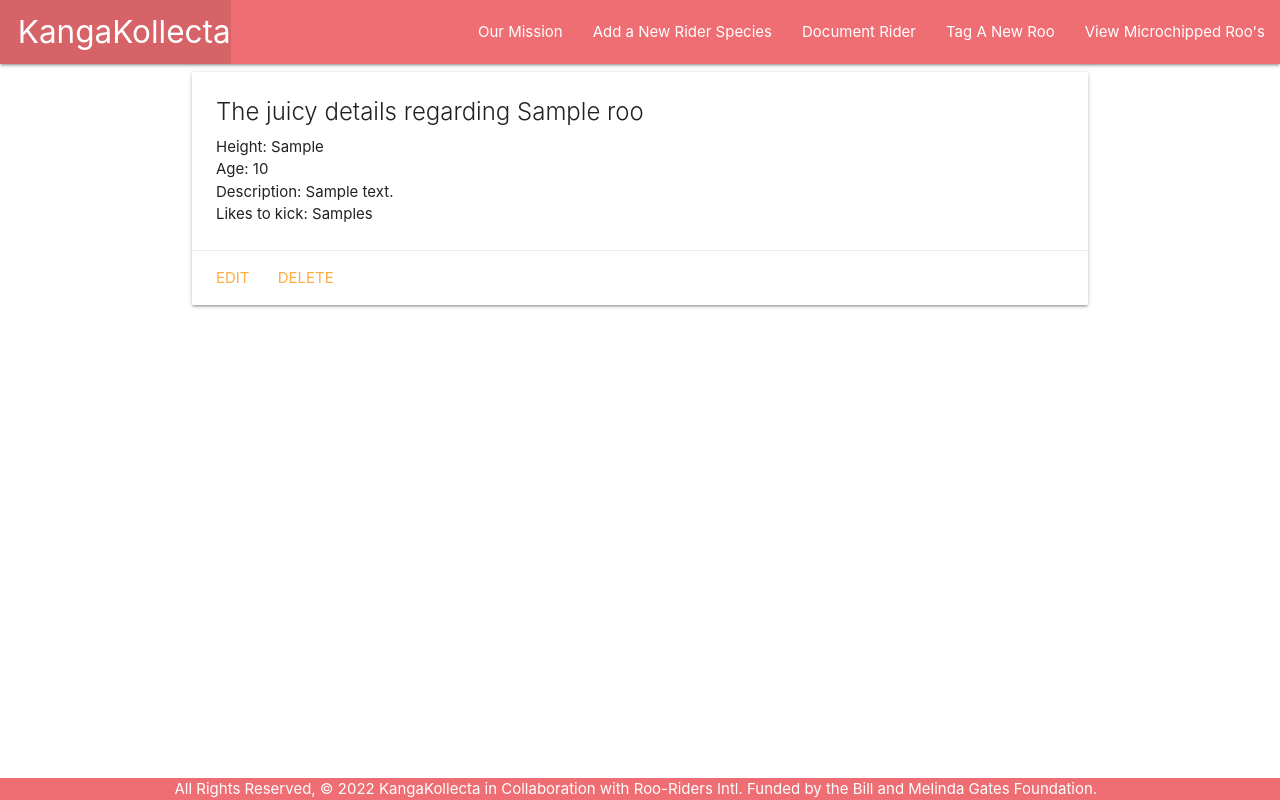
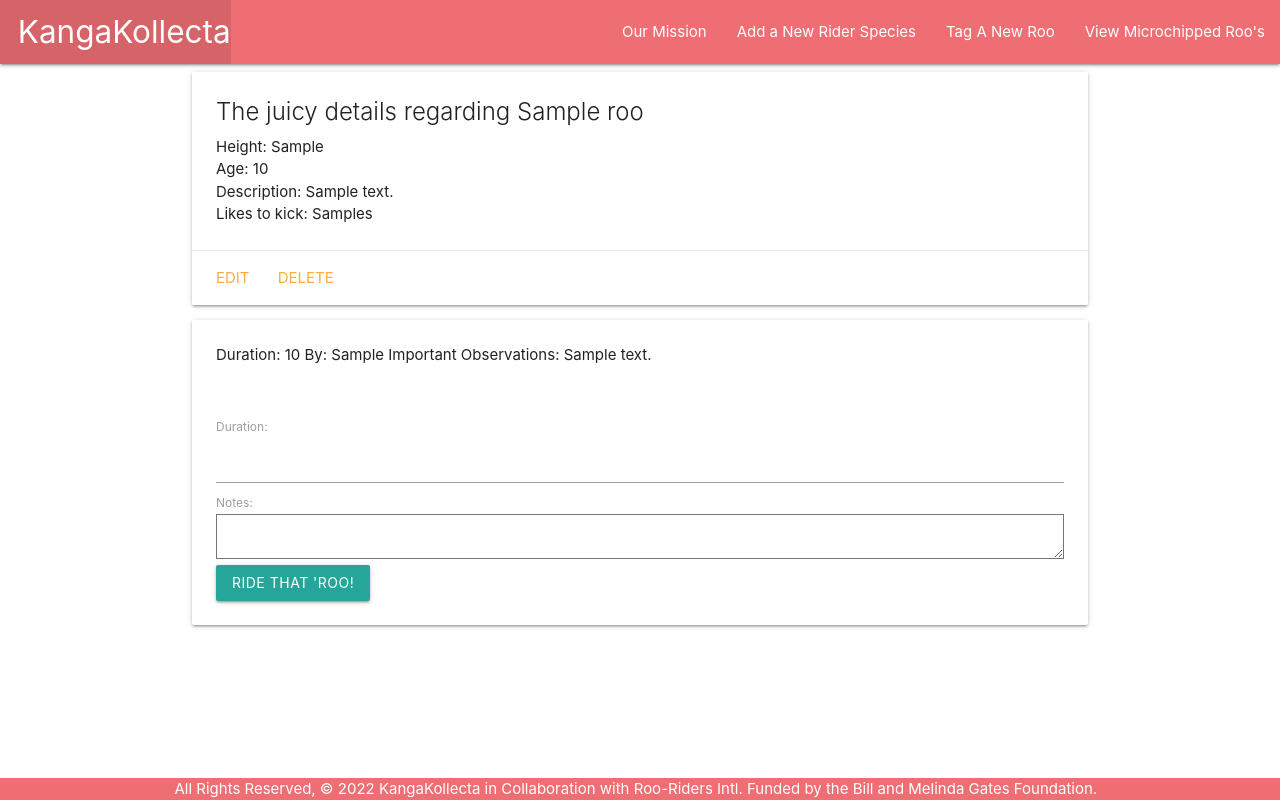
Before and after one commit to BHenderson93/KangaKollecta, a Django app: page /roo-details/1 in a window 1280 px wide. Run offline with Django 4.2, Linux system fonts and the light colour scheme; tables that the repository leaves empty hold one stand-in row (values such as "Sample post").

Commit message:
Part 4 done. Able to add rides for each Roo and see them in Roo details

```diff
--- /dev/null
+++ b/Homeworks/kargarookollector/main_app/forms.py
@@ -0,0 +1,7 @@
+from django.forms import ModelForm
+from .models import Ride
+
+class RidingForm(ModelForm):
+  class Meta:
+    model = Ride
+    fields = ['duration' , 'notes']
--- a/Homeworks/kargarookollector/main_app/models.py
+++ b/Homeworks/kargarookollector/main_app/models.py
@@ -14,3 +14,18 @@ class Roo(models.Model):
 
     def get_absolute_url(self):
         return reverse('detail', kwargs={'roo_id': self.id})
+
+class Species(models.Model):
+    name = models.CharField(max_length = 100)
+
+class Ride(models.Model):
+    roo = models.ForeignKey(Roo, on_delete=models.CASCADE)
+    species = models.CharField(max_length = 100)
+    duration = models.IntegerField()
+    notes = models.TextField(max_length = 500)
+
+    class Meta:
+        ordering = ['-duration']
+
+    def __str__(self):
+        return f"Ride involing {self.species} riding the Roo named {self.roo}."
--- a/Homeworks/kargarookollector/main_app/templates/base.html
+++ b/Homeworks/kargarookollector/main_app/templates/base.html
@@ -21,7 +21,6 @@
                 <ul class="right">
                   <li><a href="{% url 'about' %}">Our Mission</a></li>
                   <li><a href="{% url 'about' %}">Add a New Rider Species</a></li>
-                  <li><a href="{% url 'about' %}">Document Rider</a></li>
                   <li><a href="{% url 'chip' %}">Tag A New Roo</a></li>
                   <li><a href="{% url 'hoppys' %}">View Microchipped Roo's</a></li>
                 </ul>
--- a/Homeworks/kargarookollector/main_app/templates/roo_central/roo_deets.html
+++ b/Homeworks/kargarookollector/main_app/templates/roo_central/roo_deets.html
@@ -12,7 +12,35 @@
     <div class="card-action">
         <a href="{% url 'roo_update' kanga.id %}">Edit</a>
         <a href="{% url 'roo_delete' kanga.id %}">Delete</a>
-      </div>
+    </div>
+</div>
+
+<div class="card">
+    <div class="card-content">
+        {% for ride in kanga.ride_set.all %}
+        {% if not ride %}
+        <h1>Roo doesn't seem to have been ridden. Hop on them ASAP so we can document 'Homo sapien'</h1>
+        {% else %}
+        <div style="width:100%">
+            <tr style="display:flex;flex-flow:row nowrap;justify-content:space-around; width:100%">
+                <td>Duration: {{ride.duration}}</td>
+                <td>By: {{ride.species}}</td>
+                <td>Important Observations: {{ride.notes}}   </td>
+            </tr>
+
+        </div>
+        {% endif %}
+        {% endfor %}
+
+    </div>
+    <div class="card-content">
+        <form action="{% url 'ride_create' kanga.id %}" method="POST">
+            {% csrf_token %}
+            {{ riding_form.as_p }}
+            <input type="submit" class="btn" value="Ride that 'Roo!">
+        </form>
+
+    </div>
 </div>
 
 {% endblock %}
--- a/Homeworks/kargarookollector/main_app/urls.py
+++ b/Homeworks/kargarookollector/main_app/urls.py
@@ -8,5 +8,6 @@ urlpatterns = [
     path('roo-details/<int:roo_id>', views.roo_detail, name='detail'),
     path('roo/chip' , views.RooChipped.as_view() , name='chip'),
     path('roo/<int:pk>/update/' , views.RooUpdate.as_view() , name='roo_update'),
-    path('roo/<int:pk>/delete/' , views.RooDelete.as_view() , name='roo_delete')
+    path('roo/<int:pk>/delete/' , views.RooDelete.as_view() , name='roo_delete'),
+    path('ride/<int:roo_id>/create' , views.ride_create , name='ride_create'),
 ]
--- a/Homeworks/kargarookollector/main_app/views.py
+++ b/Homeworks/kargarookollector/main_app/views.py
@@ -1,7 +1,8 @@
 from django.shortcuts import render, redirect
 from django.views.generic.edit import CreateView, UpdateView, DeleteView
 from django.views.generic import ListView, DetailView
-from .models import Roo
+from .models import Roo, Species, Ride
+from .forms import RidingForm
 
 # Create your views here.
 def home(request):
@@ -16,8 +17,7 @@ def roo_list(request):
 
 def roo_detail(request , roo_id):
     roo = Roo.objects.get(id=roo_id)
-    print("i am in the server")
-    return render(request , 'roo_central/roo_deets.html', {'kanga' : roo})
+    return render(request , 'roo_central/roo_deets.html', {'kanga' : roo , 'riding_form': RidingForm()})
 
 class RooChipped(CreateView):
     model = Roo
@@ -30,3 +30,14 @@ class RooUpdate(UpdateView):
 class RooDelete(DeleteView):
     model = Roo
     success_url = '/roo-list'
+
+def ride_create(request , roo_id):
+    print(f"in ride create")
+    form = RidingForm(request.POST)
+    roo = Roo.objects.get(id=roo_id)
+    if form.is_valid():
+        new_ride = form.save(commit=False)
+        new_ride.roo = roo
+        new_ride.species = 'Null for now'
+        new_ride.save()
+    return redirect('detail' , roo_id = roo_id)
```
Also changed, not shown: Homeworks/kargarookollector/main_app/templates/main_app/ride_form.html (added, +12 -0 lines), Homeworks/kargarookollector/main_app/migrations/0002_species_ride.py (added), Homeworks/kargarookollector/main_app/migrations/0003_alter_ride_options_alter_ride_species.py (added).
